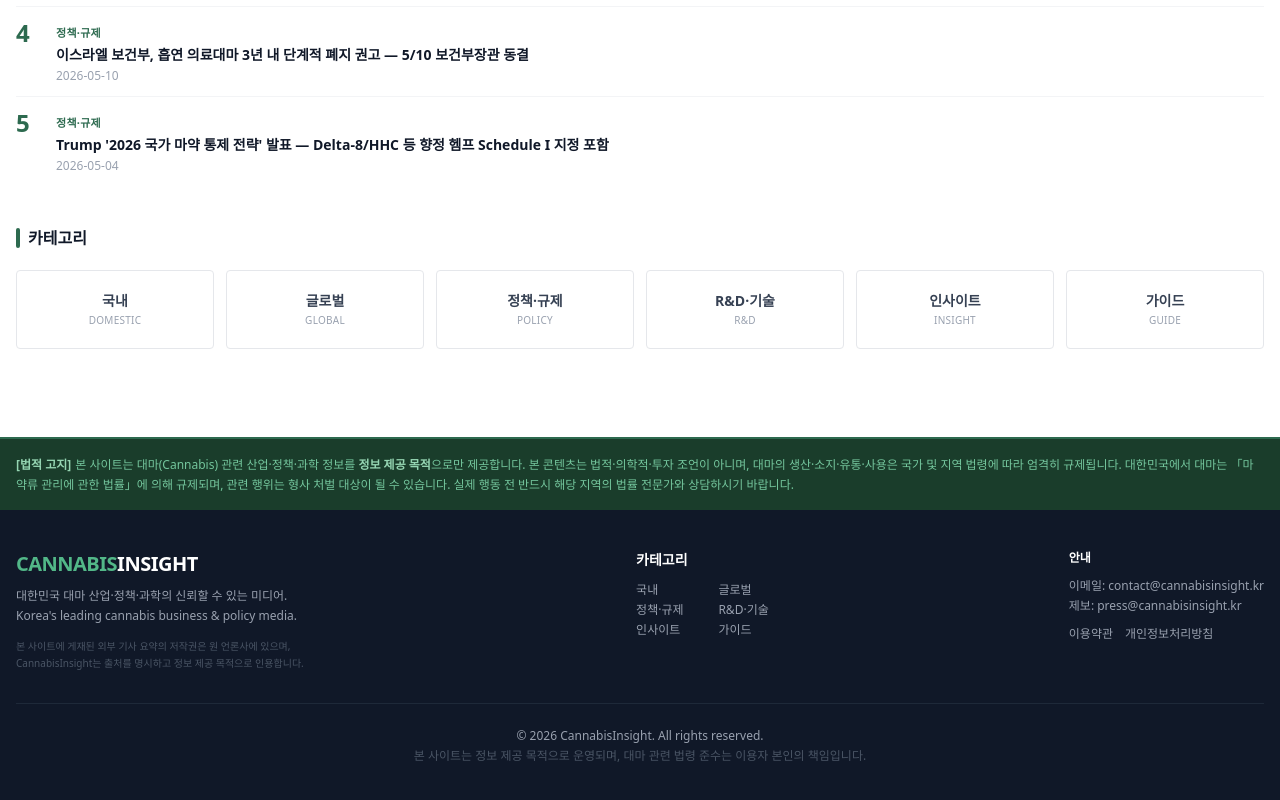
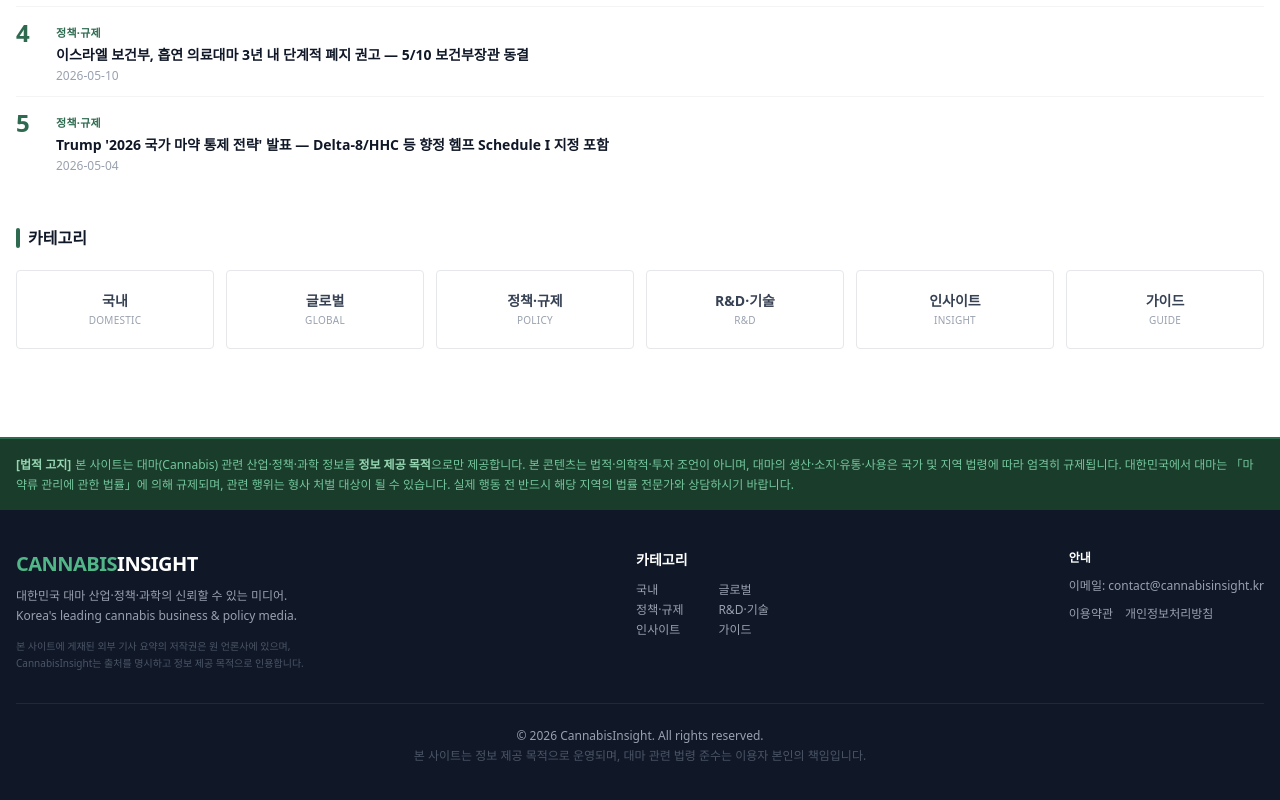
Before and after one commit to woohyeon940711-coder/my-site, a Next.js app: page / in a window 1280 px wide. Shown: the part 1476-2276 px from the top of the page. Built offline with nearby package versions, Linux system fonts and the light colour scheme.

Commit message:
fix: 푸터 제보 이메일 제거

```diff
--- a/components/Footer.tsx
+++ b/components/Footer.tsx
@@ -57,7 +57,6 @@
           <div className="text-xs space-y-1">
             <p className="text-white font-semibold mb-3">안내</p>
             <p>이메일: contact@cannabisinsight.kr</p>
-            <p>제보: press@cannabisinsight.kr</p>
             <div className="flex gap-3 mt-3">
               <Link
                 href="/terms"
```
